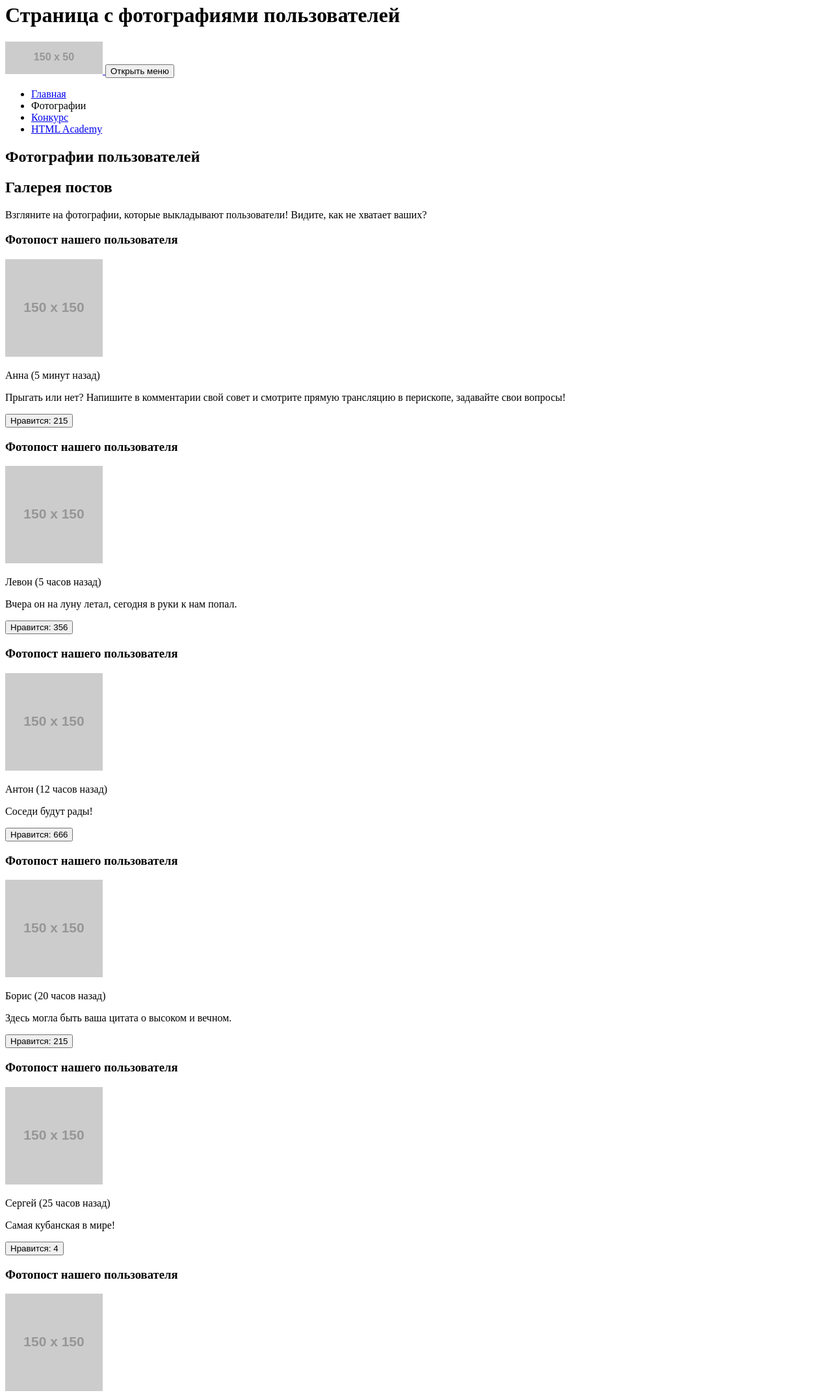
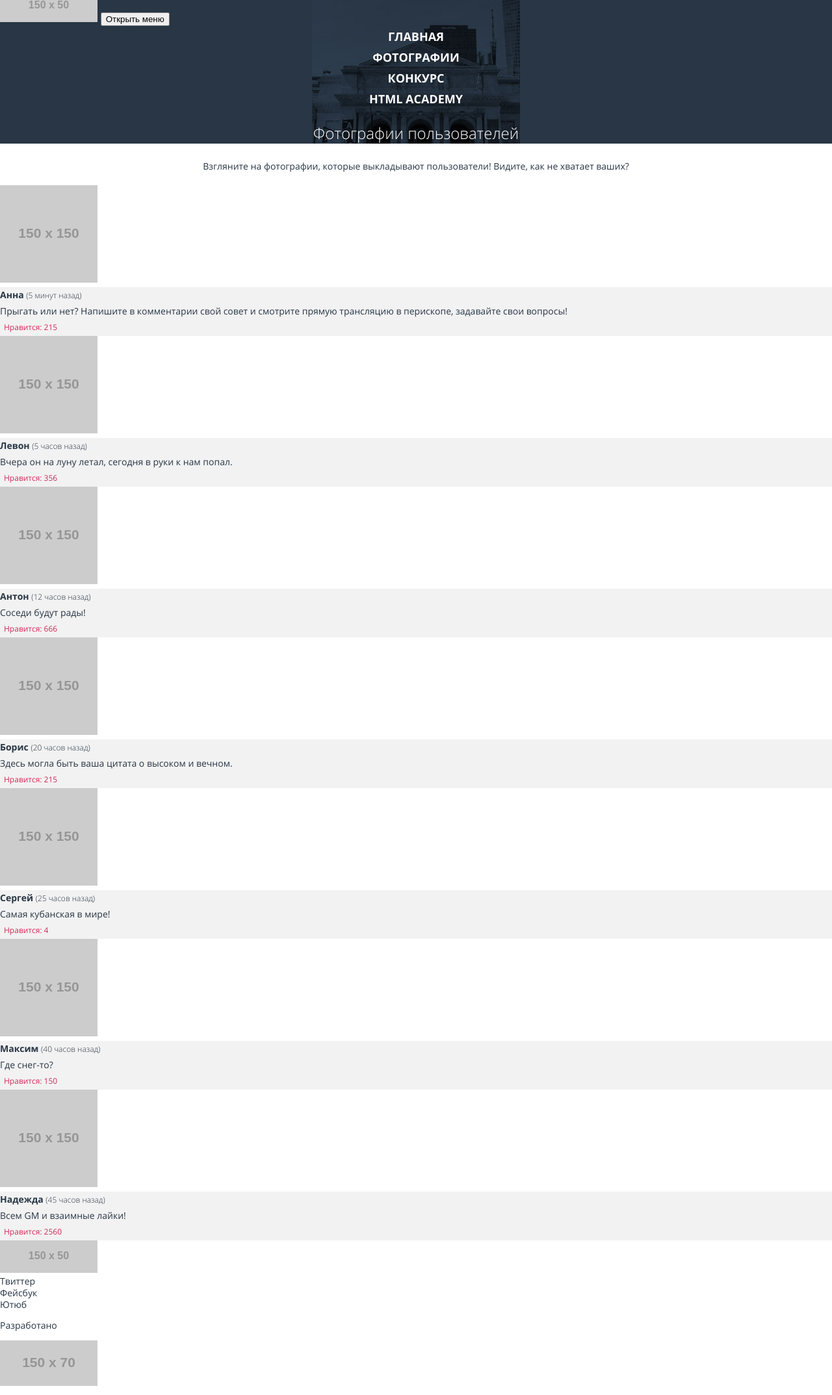
Before and after one commit to Alestt/6316-pink-18, a website: page source/photo.html in a window 1280 px wide. Shown: the part 16-2163 px from the top of the page at 65% size. Drawn offline with nearby package versions, Linux system fonts and the light colour scheme; files that its build step writes are made by us from their sources; placeholder pictures from the web are drawn by us.

Commit message:
Начинает верстку с препроцессором

```diff
--- /dev/null
+++ b/source/less/blocks/app.less
@@ -0,0 +1,19 @@
+.app__link {
+  font-size: 18px;
+  font-weight: 700;
+  line-height: 18px;
+  color: @white;
+}
+.app__link:hover {
+  color: @pink;
+}
+.app__link:focus {
+  color: @pink-opacity;
+}
+.app__description {
+  font-size: 14px;
+  font-weight: 300;
+  line-height: 24px;
+  color: @white;
+  text-align: center;
+}
--- /dev/null
+++ b/source/less/blocks/footer.less
@@ -0,0 +1,5 @@
+.footer {
+  font-size: 14px;
+  line-height: 18px;
+  color: @dark;
+}
--- /dev/null
+++ b/source/less/blocks/header.less
@@ -0,0 +1,6 @@
+.header {
+  background-color: @dark;
+  background-image: url(../img/bg-back-mobile@1x.jpg);
+  background-position: center top;
+  background-repeat: no-repeat;
+}
--- /dev/null
+++ b/source/less/blocks/info.less
@@ -0,0 +1,22 @@
+.info {
+  font-size: 24px;
+  font-weight: 300;
+  line-height: normal;
+  color: @dark;
+  text-align: center;
+}
+.info__list {
+  background-color: @light-grey;
+  .list();
+}
+.info__title {
+  font-size: 18px;
+  font-weight: 700;
+  line-height: 24px;
+  color: @black;
+}
+.info__description {
+  font-size: 14px;
+  font-weight: 400;
+  line-height: 24px;
+}
--- /dev/null
+++ b/source/less/blocks/intro.less
@@ -0,0 +1,12 @@
+.intro {
+  font-size: 24px;
+  font-weight: 300;
+  line-height: normal;
+  color: @white;
+  text-align: center;
+}
+.intro__title {
+  font-size: 24px;
+  font-weight: 300;
+  line-height: normal;
+}
--- /dev/null
+++ b/source/less/blocks/menu-list.less
@@ -0,0 +1,16 @@
+.menu-list {
+  .list();
+  text-align: center;
+}
+.menu-list__link {
+  font-weight: 700;
+  line-height: 32px;
+  color: @white;
+  text-transform: uppercase;
+}
+.menu-list__link:hover {
+  color: @pink;
+}
+.menu-list__link:focus {
+  color: @pink-opacity;
+}
--- /dev/null
+++ b/source/less/blocks/photo.less
@@ -0,0 +1,8 @@
+.photo {
+  font-size: 14px;
+  color: @dark;
+  text-align: center;
+}
+.photo__description {
+  line-height: 30px;
+}
--- /dev/null
+++ b/source/less/blocks/post.less
@@ -0,0 +1,27 @@
+.post {
+  text-align: left;
+}
+.post__description {
+  background-color: @light-grey;
+}
+.post__author {
+  margin: 0;
+  font-weight: 700;
+}
+.post__time {
+  font-size: 12px;
+  font-weight: 300;
+}
+.post__text {
+  margin: 0;
+}
+.post__like {
+  font-family: @main-font;
+  font-size: 12px;
+  font-weight: 400;
+  font-style: normal;
+  line-height: 24px;
+  color: @pink;
+  background-color: transparent;
+  border: none;
+}
--- /dev/null
+++ b/source/less/blocks/social-list.less
@@ -0,0 +1,6 @@
+.social-list {
+  .list();
+}
+.social-list__link {
+  color: inherit;
+}
--- /dev/null
+++ b/source/less/blocks/store-list.less
@@ -0,0 +1,3 @@
+.store-list {
+  .list();
+}
--- /dev/null
+++ b/source/less/fonts.less
@@ -0,0 +1,21 @@
+@font-face {
+  font-family: "Open Sans";
+  font-style: normal;
+  font-weight: 400;
+  src: url("../fonts/opensans.woff2") format("woff2"),
+       url("../fonts/opensans.woff"), url("woff");
+}
+@font-face {
+  font-family: "Open Sans";
+  font-style: normal;
+  font-weight: 700;
+  src: url("../fonts/opensansbold.woff2") format("woff2"),
+       url("../fonts/opensansbold.woff"), url("woff");
+}
+@font-face {
+  font-family: "Open Sans";
+  font-style: normal;
+  font-weight: 300;
+  src: url("../fonts/opensanslight.woff2") format("woff2"),
+       url("../fonts/opensanslight.woff"), url("woff");
+}
--- /dev/null
+++ b/source/less/global.less
@@ -0,0 +1,18 @@
+body {
+  margin: 0;
+  padding: 0;
+  font-family: @main-font;
+  font-style: normal;
+  font-size: 18px;
+  font-weight: 400;
+  line-height: 24px;
+  color: @black;
+  background-color: @white;
+}
+img {
+  max-width: 100%;
+  height: auto;
+}
+a {
+  text-decoration: none;
+}
--- /dev/null
+++ b/source/less/mixins.less
@@ -0,0 +1,7 @@
+
+//Миксин для сброса стилей списков
+.list() {
+  margin: 0;
+  padding: 0;
+  list-style: none;
+}
--- /dev/null
+++ b/source/less/style.less
@@ -0,0 +1,22 @@
+
+@import "fonts.less";
+@import "visually-hidden.less";
+@import "variables.less";
+@import "global.less";
+@import "mixins.less";
+
+//блок для шапки
+@import "blocks/header.less";
+@import "blocks/menu-list.less";
+@import "blocks/intro.less";
+@import "blocks/app.less";
+@import "blocks/store-list.less";
+
+//блок для основного содержания на главной
+@import "blocks/info.less";
+
+//блок для основного содержания на внутренней
+@import "blocks/photo.less";
+@import "blocks/post.less";
+@import "blocks/footer.less";
+@import "blocks/social-list.less";
--- /dev/null
+++ b/source/less/variables.less
@@ -0,0 +1,11 @@
+
+
+@main-font: "Open Sans", "Arial", sans-serif;
+//colors
+@pink: #d22856;
+@pink-opacity: rgba(210, 40, 86, 0.3);
+@black: #000000;
+@white: #ffffff;
+@white-opacity: rgba(255, 255, 255, 0.3);
+@dark: #283645;
+@light-grey: #f2f2f2;
--- /dev/null
+++ b/source/less/visually-hidden.less
@@ -0,0 +1,14 @@
+.visually-hidden:not(:focus):not(:active),
+input[type="checkbox"].visually-hidden,
+input[type="radio"].visually-hidden {
+  position: absolute;
+  width: 1px;
+  height: 1px;
+  margin: -1px;
+  border: 0;
+  padding: 0;
+  white-space: nowrap;
+  clip-path: inset(100%);
+  clip: rect(0 0 0 0);
+  overflow: hidden;
+}
--- a/source/photo.html
+++ b/source/photo.html
@@ -3,6 +3,7 @@
   <head>
     <meta charset="utf-8">
     <title>Фотоприложение Pink</title>
+    <link rel="stylesheet" href="css/style.css">
   </head>
   <body>
     <header class="header">
```
Also changed, not shown: source/form.html (+1 -0 lines), source/index.html (+1 -0 lines), 1 other file.
